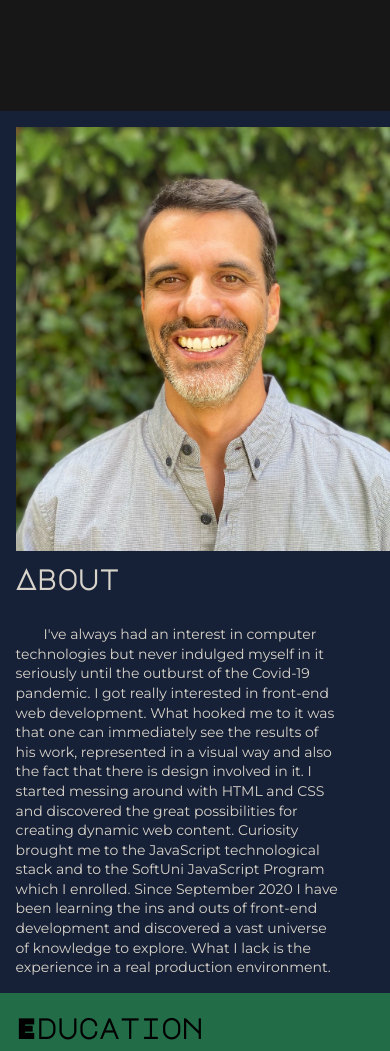
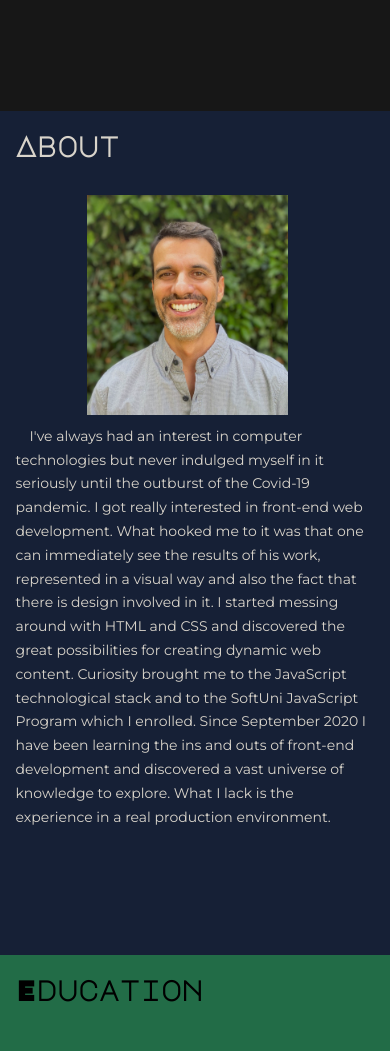
Before and after one commit to yavorkoen/yavor-koen-personal-page, a plain HTML site: page index.html in a window 390 px wide. Shown: the part 620-1671 px from the top of the page. Drawn offline with Linux system fonts and the light colour scheme.

Commit message:
about section refactored

```diff
--- a/index.html
+++ b/index.html
@@ -57,9 +57,9 @@
         <!-- About Page -->
         <article class="about" id="about">
             <div class="about-content">
-                <img src="./images/IMG_5643.jpg" width="400px" alt="portrait of author">
+                <h1 class="heading">About</h1>
+                <img src="./images/IMG_5643.jpg"  alt="portrait of author">
                 <div class="about-text">
-                    <h1 class="heading">About</h1>
                     <p>
                         I've always had an interest in computer technologies but never indulged myself in it seriously
                         until the outburst of the Covid-19 pandemic. I got really interested in front-end web
--- a/styles.css
+++ b/styles.css
@@ -221,11 +221,6 @@ article {
     overflow: hidden;
 }
 
-.about-content {
-    width: 90%;
-    height: 90%;
-}
-
 .about-text {
     min-width: 200px;
     flex-basis: 50%;
@@ -233,15 +228,18 @@ article {
 }
 
 .about-text p {
-    text-indent: 2rem;
+    text-indent: 1rem;
+    line-height: 1.7;
 }
 
 .about img {
+    width: 40%;
     object-fit: scale-down;
     object-position: top;
     padding-right: 4%;
     padding-bottom: 2.7%;
     float: left;
+    filter: opacity(0.9);
 
 }
 
@@ -432,7 +430,6 @@ article {
 }
 
 .travel-image img {
-    /* box-shadow: 0px 2px 4px 2px rgb(164, 164, 164); */
     width: 100%;
     height: 100%;
     object-fit: cover;
@@ -450,10 +447,6 @@ article {
 .sports-slide {
 
     padding: 1rem;
-
-    /* width: 60%;
-    height: 400px; */
-
     border-top: 1px solid white;
     border-bottom: 1px solid white;
     overflow: hidden;
@@ -706,6 +699,9 @@ footer p {
     .logo {
         flex-basis: 30%;
     }
+    .about img {
+        width: 50%;
+    }
 
     .travel-image figure {
         width: 70%;
@@ -740,6 +736,12 @@ footer p {
     article {
         padding: 4%;
     }
+    .about img {
+        float: none;
+        display: block;
+        width: 60%;
+        margin: auto;
+    }
 
     .sports-slide .icons {
         font-size: 2rem;
@@ -773,4 +775,7 @@ footer p {
     .home .name-title {
         font-size: 3.5rem;
     }
+    .about img {
+        width: 90%;
+    }
 }
```
